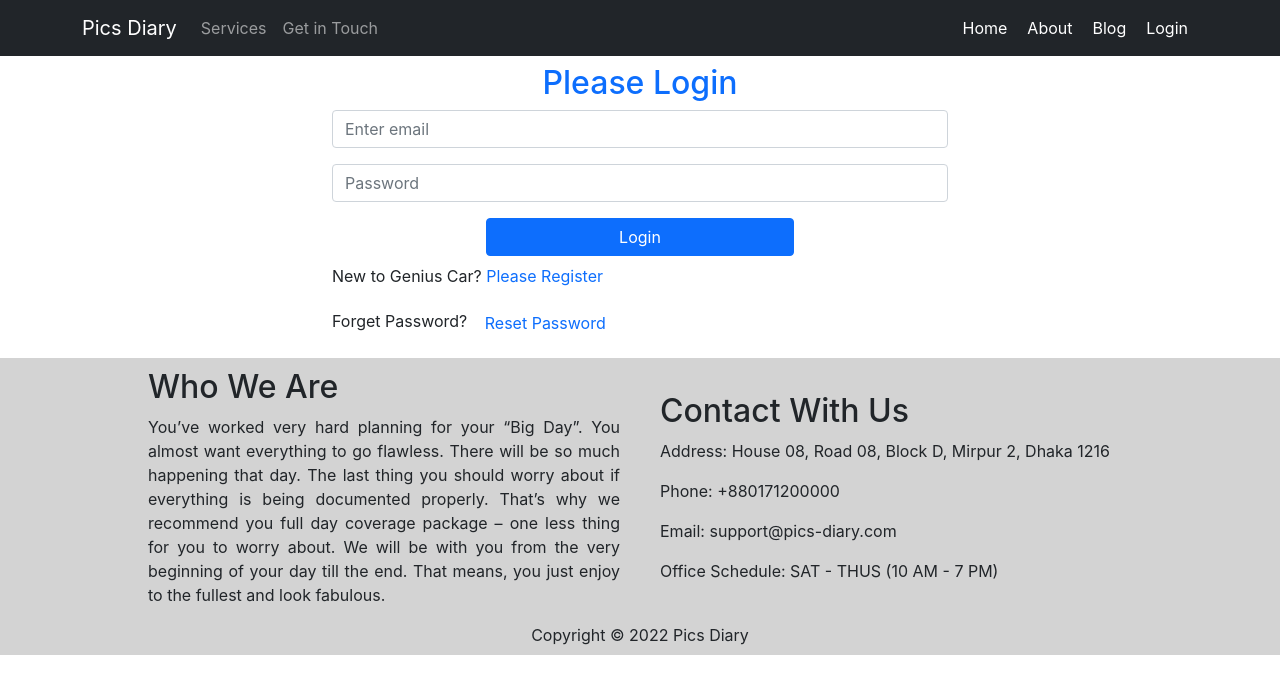
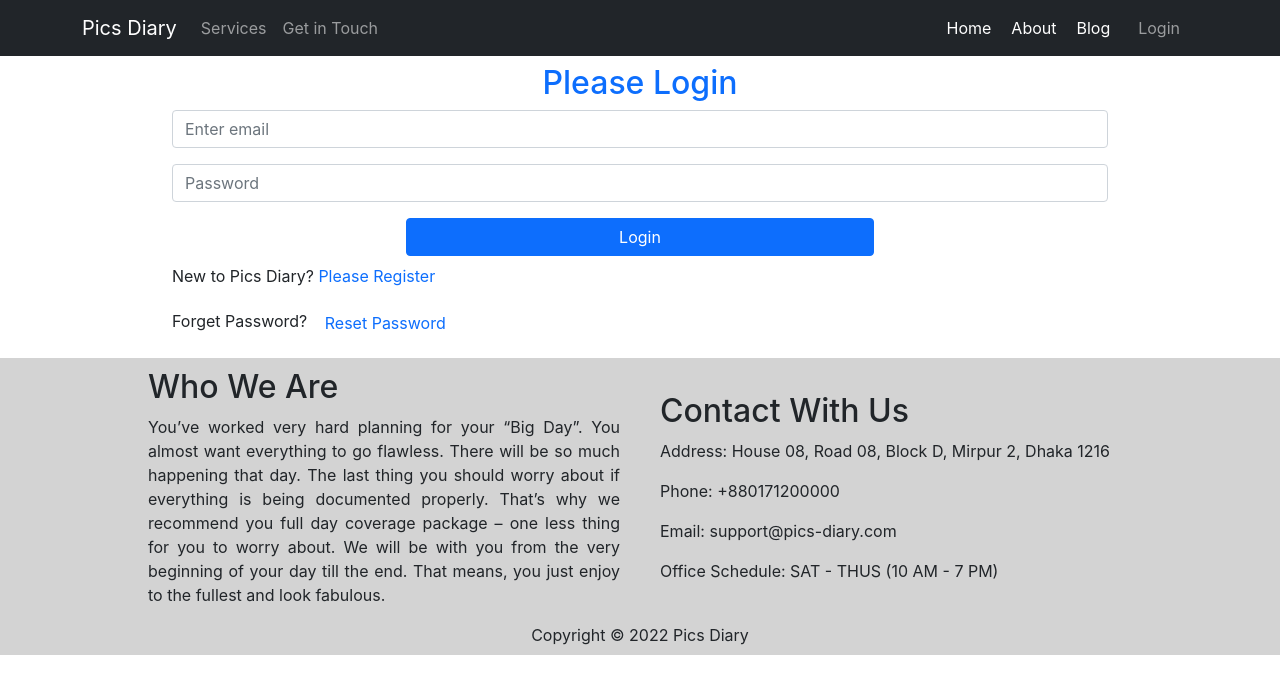
Before and after one commit to sayeef-rahman/pics-diary-single-service-provider, a React (Create React App) app: page /login in a window 1280 px wide. Shown: the top 694 px of the page. Built offline with nearby package versions, Linux system fonts and the light colour scheme; no server answers.

Commit message:
Email Pass Sign in & register Complete

```diff
--- a/src/App.js
+++ b/src/App.js
@@ -8,6 +8,8 @@ import ServiceDetail from "./Pages/ServiceDetail/ServiceDetail";
 import Footer from "./Pages/Shared/Footer/Footer";
 import Header from "./Pages/Shared/Header/Header";
 import NotFound from "./Pages/Shared/NotFound/NotFound";
+import Checkout from './Pages/Checkout/Checkout/Checkout';
+import RequireAuth from "./Pages/Login/RequireAuth/RequireAuth";
 
 function App() {
   return (
@@ -21,6 +23,11 @@ function App() {
         <Route path="/blog" element={<Blog></Blog>}></Route>
         <Route path="/login" element={<Login></Login>}></Route>
         <Route path="/register" element={<Register></Register>}></Route>
+        <Route path="/checkout" element={
+          <RequireAuth>
+            <Checkout></Checkout>
+          </RequireAuth>
+        }></Route>
         <Route path="*" element={<NotFound></NotFound>}></Route>
       </Routes>
       <Footer></Footer>
--- /dev/null
+++ b/src/Pages/Checkout/Checkout/Checkout.js
@@ -0,0 +1,11 @@
+import React from 'react';
+
+const Checkout = () => {
+    return (
+        <div>
+            <h2>Please Checkout your booking</h2>
+        </div>
+    );
+};
+
+export default Checkout;
--- a/src/Pages/Login/Login/Login.js
+++ b/src/Pages/Login/Login/Login.js
@@ -59,7 +59,7 @@ const Login = () => {
         }
     }
     return (
-        <div className='container w-50 mx-auto'>
+        <div className='container w-75 mx-auto'>
             <h2 className='text-primary text-center mt-2'>Please Login</h2>
             <Form onSubmit={handleSubmit}>
                 <Form.Group className="mb-3" controlId="formBasicEmail">
@@ -73,7 +73,7 @@ const Login = () => {
                 </Button>
             </Form>
             {errorElement}
-            <p>New to Genius Car? <Link to="/register" className='text-primary pe-auto text-decoration-none' onClick={navigateRegister}>Please Register</Link> </p>
+            <p>New to Pics Diary? <Link to="/register" className='text-primary pe-auto text-decoration-none' onClick={navigateRegister}>Please Register</Link> </p>
             <p>Forget Password? <button className='btn btn-link text-primary pe-auto text-decoration-none' onClick={resetPassword}>Reset Password</button> </p>
             <ToastContainer />
         </div>
--- a/src/Pages/ServiceDetail/ServiceDetail.js
+++ b/src/Pages/ServiceDetail/ServiceDetail.js
@@ -1,9 +1,15 @@
 import React from 'react';
+import { Link } from 'react-router-dom';
 
 const ServiceDetail = () => {
     return (
         <div>
             <h1>Single service detail</h1>
+            <div className='text-center'>
+                <Link to="/checkout">
+                    <button className='btn btn-primary'>Proceed Checkout</button>
+                </Link>
+            </div>
         </div>
     );
 };
--- a/src/Pages/Shared/Header/Header.css
+++ b/src/Pages/Shared/Header/Header.css
@@ -1,5 +1,6 @@
 .navbar-link a {
     margin: 0 10px;
+    padding: 0;
     text-decoration: none;
     color: white;
 }
--- a/src/Pages/Shared/Header/Header.js
+++ b/src/Pages/Shared/Header/Header.js
@@ -1,9 +1,17 @@
+import { signOut } from 'firebase/auth';
 import React from 'react';
 import { Container, Nav, Navbar } from 'react-bootstrap';
+import { useAuthState } from 'react-firebase-hooks/auth';
 import { Link } from 'react-router-dom';
+import auth from '../../../firebase.init';
 import './Header.css'
 
 const Header = () => {
+    const [user] = useAuthState(auth);
+
+    const handleSignOut = () => {
+        signOut(auth);
+    }
     return (
         <Navbar sticky='top' collapseOnSelect expand="lg" bg="dark" variant="dark">
             <Container>
@@ -18,11 +26,20 @@ const Header = () => {
                         <Link to='/'>Home</Link>
                         <Link to='/about'>About</Link>
                         <Link to='/blog'>Blog</Link>
-                        <Link to='/login'>Login</Link>
+                        {
+                            user ?
+                                <Nav.Link className='login-out-button' onClick={handleSignOut}>
+                                    Sign Out
+                                </Nav.Link>
+                                :
+                                <Nav.Link as={Link} to="login">
+                                    Login
+                                </Nav.Link>
+                                }
                     </Nav>
                 </Navbar.Collapse>
             </Container>
-        </Navbar>
+        </Navbar >
     );
 };
 
```
